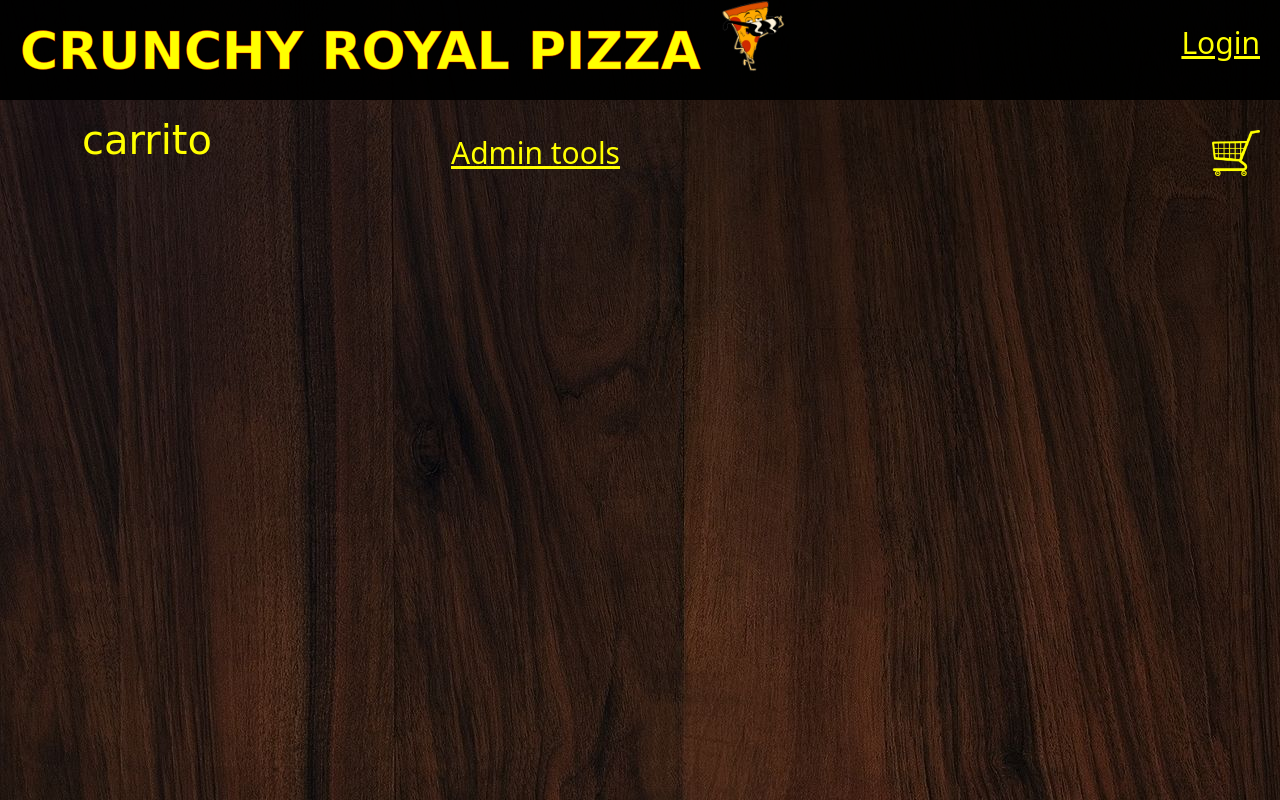
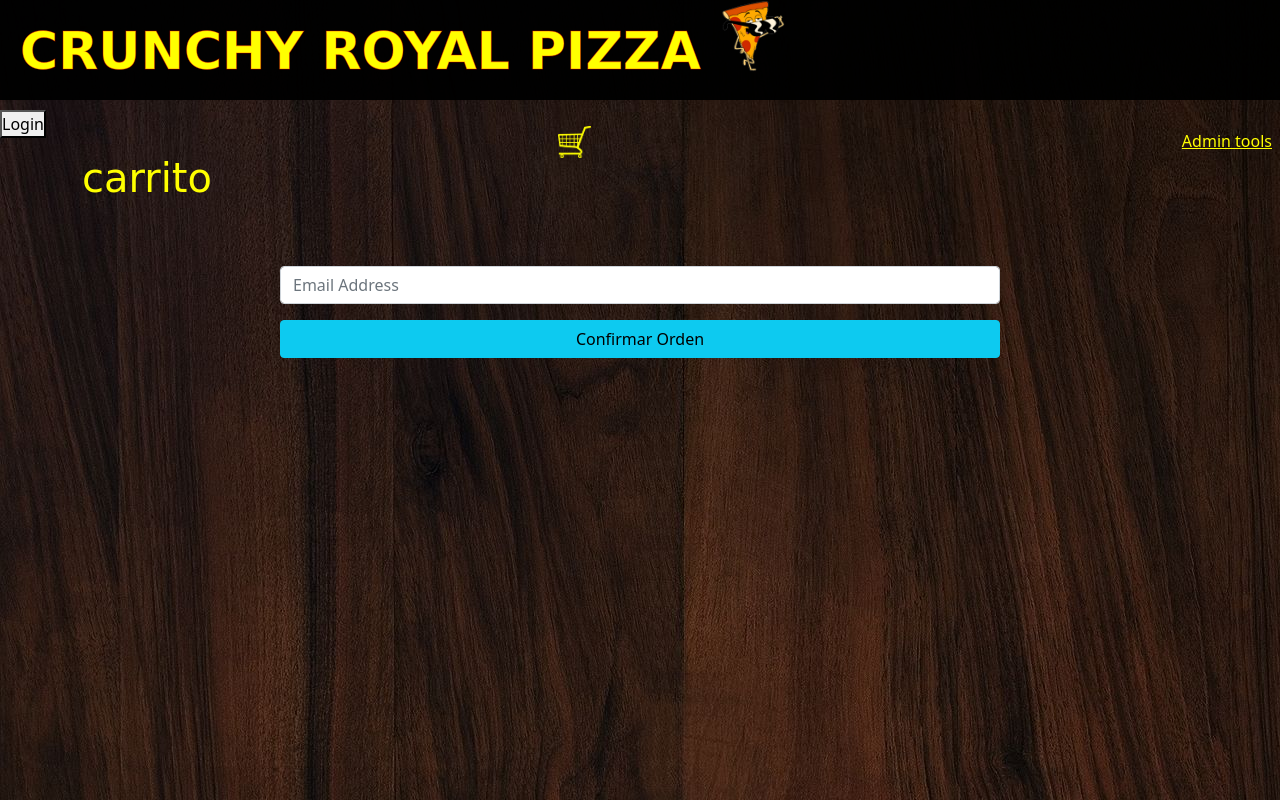
Before and after one commit to mlanzamolina/pizeriaWeb, a React (Create React App) app: page /Carrito in a window 1280 px wide. Built offline with nearby package versions, Linux system fonts and the light colour scheme.

Commit message:
loginregheader

```diff
--- a/package.json
+++ b/package.json
@@ -3,11 +3,13 @@
   "version": "0.1.0",
   "private": true,
   "dependencies": {
+    "@sendgrid/mail": "^7.4.6",
     "@testing-library/jest-dom": "^5.11.4",
     "@testing-library/react": "^11.1.0",
     "@testing-library/user-event": "^12.1.10",
     "axios": "^0.21.4",
     "bootstrap": "^5.1.1",
+    "emailjs-com": "^3.2.0",
     "react": "^17.0.2",
     "react-bootstrap": "^2.0.0-beta.6",
     "react-dom": "^17.0.2",
--- a/public/style.css
+++ b/public/style.css
@@ -32,16 +32,22 @@
   height: 5%;
 }
 .right {
+  float: right;
 }
 .right > a {
-  float: right;
-  padding: 20px;
-  font-size: 30px;
+  display: inline-block;
+  font-size: 20px;
   color: yellow;
+  padding: 0.5rem;
+  font-size: 1rem;
+  margin-left: 0;
 }
 .right > a > img {
-  float: right;
+  display: inline-block;
   width: 8%;
+  padding: 0.5rem;
+  font-size: 1rem;
+  margin-left: 0;
 }
 
 /*h3 menu header
@@ -199,10 +205,6 @@ h5 {
   color: yellow;
   font-family: "Comic Sans MS", "Comic Sans", cursive;
 }
-#Link {
-  color: yellow;
-  font-family: "Comic Sans MS", "Comic Sans", cursive;
-}
 .loginDiv {
   padding: 100px;
 }
--- a/src/components/Carrito.tsx
+++ b/src/components/Carrito.tsx
@@ -1,14 +1,77 @@
 import axios from "axios";
-import React, { useState } from "react";
+import React, { useRef, useState } from "react";
+import emailjs from "emailjs-com";
 
-const baseURL = "http://localhost:4000/usuarios";
-const validateURL = "http://localhost:4000/validate";
-const setActiveURL = "http://localhost:4000/active";
+const baseURL = "http://localhost:4000/actual/actual";
 
 export default function Carrito() {
+  const [post, setPost] = useState({
+    user_id: 0,
+    nombre: "",
+    clave: "",
+    admin: "",
+    apellido: "",
+    username: "",
+  });
+  async function email() {
+    const response = await axios.get(`${baseURL}`);
+    setPost(response.data[0]);
+  }
+  const form = useRef();
+  async function sendEmail(e: any) {
+    e.preventDefault();
+    email();
+    console.log(post.username);
+    emailjs
+      .sendForm(
+        "service_i6yo08f",
+        "template_kcszlvl",
+        e.target,
+        "user_swdEcicIxbn0pfLvSx9HE"
+      )
+      .then(
+        (result) => {
+          console.log(e.target);
+        },
+        (error) => {
+          console.log(error.text);
+        }
+      );
+    e.target.reset();
+  }
   return (
     <>
       <h1>carrito</h1>
+      <form onSubmit={sendEmail}>
+        <div className="row pt-5 mx-auto">
+          <div className="col-8 form-group mx-auto">
+            <input
+              type="hidden"
+              className="form-control"
+              placeholder="Name"
+              name="name"
+              value={post.username}
+            />
+          </div>
+          <div className="col-8 form-group pt-2 mx-auto">
+            <input
+              type="text"
+              className="form-control"
+              placeholder="Email Address"
+              name="email"
+              value={post.username}
+            />
+          </div>
+
+          <div className="col-8 pt-3 mx-auto">
+            <input
+              type="submit"
+              className="btn btn-info"
+              value="Confirmar Orden"
+            ></input>
+          </div>
+        </div>
+      </form>
     </>
   );
 }
--- a/src/components/Header.tsx
+++ b/src/components/Header.tsx
@@ -1,8 +1,47 @@
-import { useHistory } from "react-router";
+import { useHistory, useLocation } from "react-router";
 import "bootstrap/dist/css/bootstrap.css";
 import { Link } from "react-router-dom";
+import axios from "axios";
+import { useState } from "react";
+import React from "react";
+import { json } from "stream/consumers";
+import emailjs from "emailjs-com";
+
+const baseURL = "http://localhost:4000/actual/actual";
+
 export default function Header() {
+  const path = window.location.href;
+  const history = useHistory();
+  const [Login, setLogin] = useState(false);
+  const [post, setPost] = useState({
+    user_id: 0,
+    nombre: "",
+    clave: "",
+    admin: "",
+    apellido: "",
+    username: "",
+  });
+  const [validate, setValidate] = useState(false);
+  async function handleLogIn() {
+    const response = await axios.get(`${baseURL}`);
+    setPost(response.data[0]);
+    //const stringifiedUser = JSON.stringify(post.nombre);
+    if (post.nombre === "actual") {
+      if (path === "http://localhost:4000/Login") {
+        setLogin(true);
+      }
+      console.log(path);
+      setValidate(true);
+    } else {
+      history.push("/Login");
+    }
+  }
+  async function handleLogOut() {
+    setValidate(false);
+  }
+
   return (
+    <>
       <div className="nav-bar">
         <Link to="/">
           <div className="left-bar">
@@ -13,7 +52,6 @@ export default function Header() {
           <img id="logo" src="img/logoPizza.png" alt="logo"></img>
 
           <div className="right">
-          <Link to="/Login">Login</Link>
             <Link to="/Carrito">
               <img id="carrito" src="img/carrito.png" alt="carrito"></img>
             </Link>
@@ -21,5 +59,15 @@ export default function Header() {
           </div>
         </div>
       </div>
+      <div className="login">
+        {validate ? (
+          <button onClick={handleLogOut}>Logout</button>
+        ) : (
+          <button onClick={handleLogIn}>Login</button>
+        )}
+
+        {validate ? <h2>{post.username}</h2> : null}
+      </div>
+    </>
   );
 }
--- a/src/components/Order.tsx
+++ b/src/components/Order.tsx
@@ -7,11 +7,40 @@ import { Modal, ModalBody, ModalTitle } from "react-bootstrap";
 import { Link } from "react-router-dom";
 import axios from "axios";
 
-const baseURL = "http://localhost:4000/reviews";
+const baseURL = "http://localhost:4000/actual/actual";
+const baseURLOrdenes = "http://localhost:4000/ordenes";
 const Order = () => {
   const history = useHistory();
   const [productos, setProductos] = useState<any[]>([]);
-  const [post, setPost] = useState<any[]>([]);
+  const [post, setPost] = useState({
+    user_id: 0,
+    nombre: "",
+    clave: "",
+    admin: "",
+    apellido: "",
+    username: "",
+  });
+  const [orden, setOrden] = useState({
+    order_id: 0,
+    aprovado: false,
+    user_id: 0,
+    ordertotal: 0,
+  });
+
+  async function handleAgregar() {
+    const response = await axios.get(`${baseURL}`);
+    setPost(response.data[0]);
+    const responseOrden = await axios.post(
+      `${baseURLOrdenes}/${post.user_id}`,
+      {
+        aprovado: false,
+        user_id: post.user_id,
+        ordertotal: parseInt(cantidad),
+      }
+    );
+    setOrden(responseOrden.data[0]);
+    history.push("/Carrito");
+  }
   const [cantidad, setCantidad] = useState("");
   const [text, setText] = React.useState("");
   const [precio, setPrecio] = useState<any>();
@@ -90,16 +119,7 @@ const Order = () => {
           );
         })}
       </CardGroup>
-
-      {/*
-      <button
-        id="btn-1"
-        onClick={() => {
-          history.push("/Carrito");
-        }}
-      >
-
-      </button>*/}
+      <button onClick={handleAgregar}>Agregar a carrito</button>
 
       <button
         id="btn-3"
--- a/src/components/Register.tsx
+++ b/src/components/Register.tsx
@@ -4,6 +4,7 @@ import { useHistory } from "react-router";
 
 const baseURL = "http://localhost:4000/usuarios";
 const validateURL = "http://localhost:4000/validate";
+
 export default function Register() {
   const [user, setUser] = useState("");
   const [pass, setPass] = useState("");
```
Also changed, not shown: 2 other files (tests, documents, lock files or other folders). Lines whose indentation alone changed are shown as unchanged.
